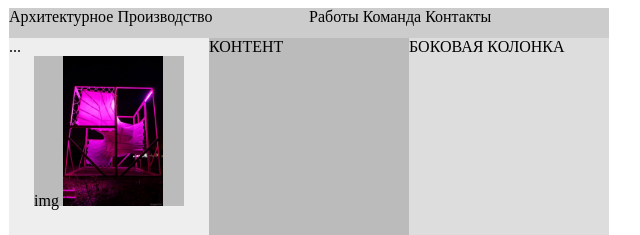
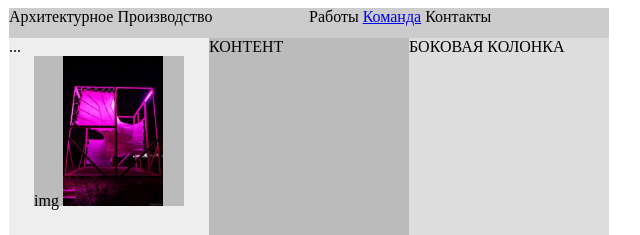
Before and after one commit to NikitaAzzy/nikitaazzy.github.io, a plain HTML site: page index.html in a window 1280 px wide. Shown: the top 235 px of the page, 331-971 px from the left. Drawn offline with Linux system fonts and the light colour scheme.

Commit message:
add team page

```diff
--- a/index.html
+++ b/index.html
@@ -20,7 +20,9 @@
 <body>
   <div style="width: 600px; margin: 0 auto;">
     <div id = "header">Архитектурное Производство</div>
-    <div id = "header2">Работы Команда Контакты</div>
+    <div id = "header2">Работы
+      <a href = "team.html">Команда</a> Контакты
+    </div>
     <div>
       <div style = "background: #eee; width: 200px; height:200px; float: left; ">...
         <div style = "width:150px; height: 150px;  background: #bbb; margin-left: auto; margin-right: auto; "> img
```
Also changed, not shown: team.html (added, +5 -0 lines).
